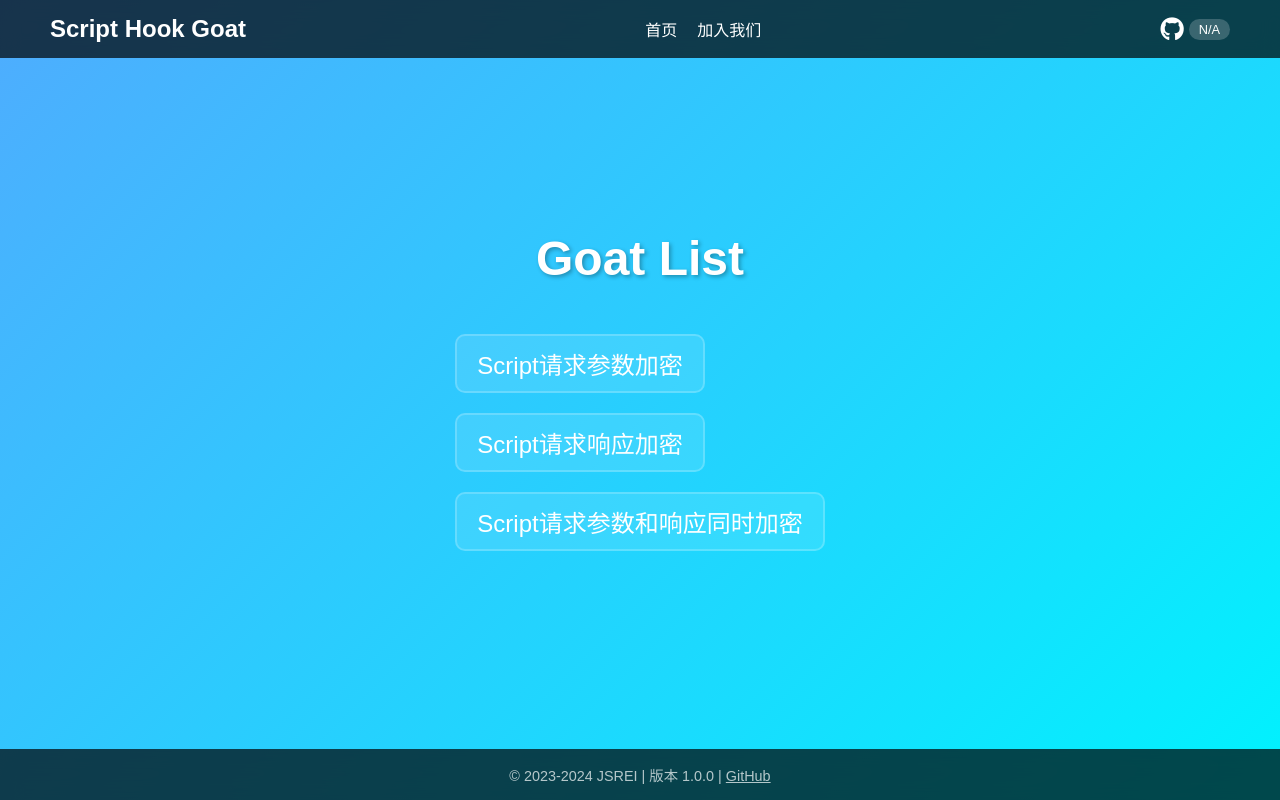
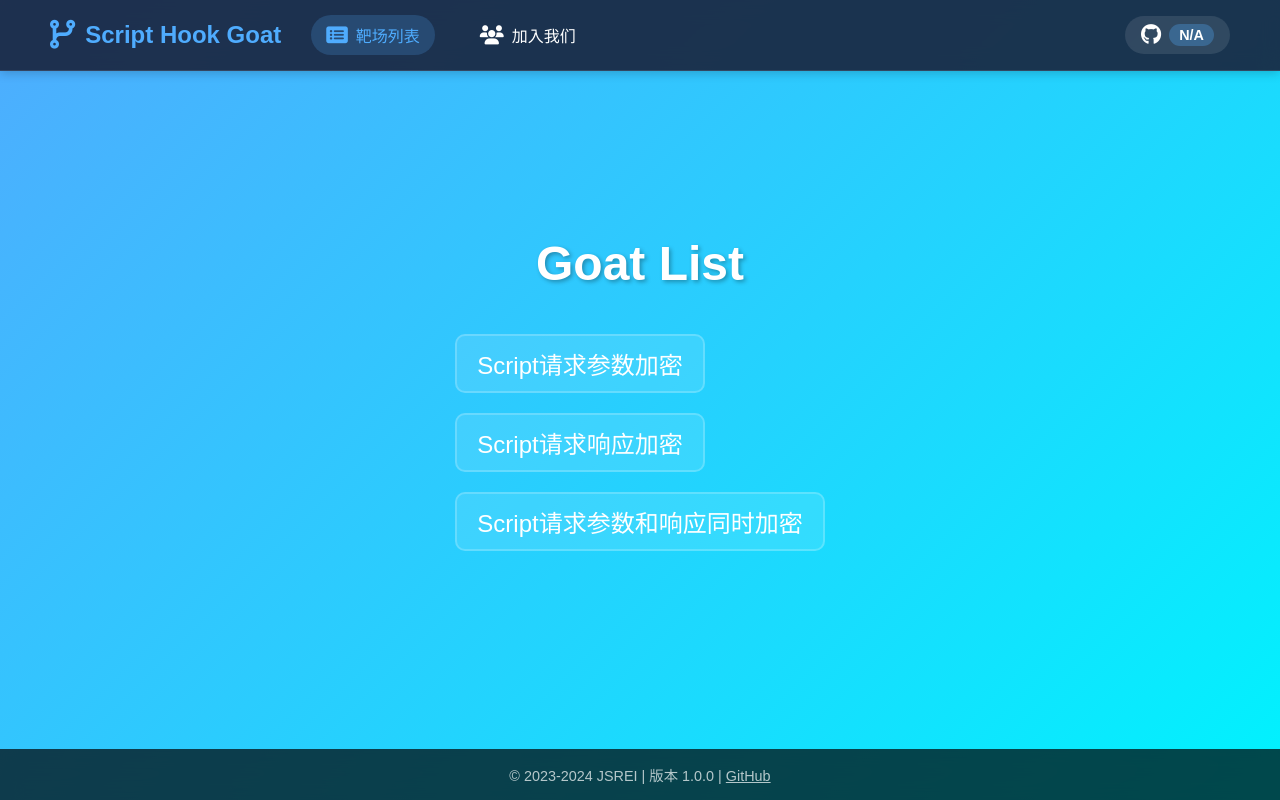
Before and after one commit to JSREI/js-script-hook-goat, a website: page public/index.html in a window 1280 px wide. Drawn offline with Linux system fonts and the light colour scheme; no server answers.

Commit message:
feat: 优化导航栏样式并更新文案
1. 将导航栏的'首页'文案修改为'靶场列表'\n2. 更新图标为更合适的fa-list-alt图标

```diff
--- a/public/index.html
+++ b/public/index.html
@@ -34,33 +34,62 @@
             top: 0;
             left: 0;
             width: 100%;
-            background-color: rgba(0, 0, 0, 0.7);
+            background-color: rgba(25, 35, 60, 0.9);
             backdrop-filter: blur(10px);
             z-index: 1000;
             padding: 15px 50px;
             display: flex;
-            justify-content: space-between;
             align-items: center;
+            box-shadow: 0 2px 10px rgba(0, 0, 0, 0.2);
+            border-bottom: 1px solid rgba(255, 255, 255, 0.1);
         }
 
         .navbar .logo {
             font-size: 1.5rem;
             font-weight: bold;
+            display: flex;
+            align-items: center;
+            color: #4facfe;
+            margin-right: 30px;
+        }
+
+        .logo-icon {
+            margin-right: 10px;
+            font-size: 1.8rem;
         }
 
         .navbar .nav-links {
             display: flex;
-            gap: 20px;
+            gap: 30px;
+            margin-right: auto;
         }
 
         .navbar .nav-links a {
             color: white;
             text-decoration: none;
             font-size: 1rem;
-            transition: color 0.3s ease;
+            transition: all 0.3s ease;
+            display: flex;
+            align-items: center;
+            padding: 8px 15px;
+            border-radius: 20px;
+            background: transparent;
+            position: relative;
+        }
+
+        .navbar .nav-links a i {
+            margin-right: 8px;
+            font-size: 1.2rem;
         }
 
         .navbar .nav-links a:hover {
+            color: #4facfe;
+            background: rgba(255, 255, 255, 0.1);
+            transform: translateY(-2px);
+        }
+
+        .navbar .nav-links a.active {
+            background: rgba(79, 172, 254, 0.2);
             color: #4facfe;
         }
 
@@ -68,30 +97,37 @@
             display: flex;
             align-items: center;
             gap: 15px;
+            margin-left: 20px;
         }
 
         .github-link {
             display: flex;
             align-items: center;
-            gap: 5px;
+            gap: 8px;
             color: white;
             text-decoration: none;
-            transition: color 0.3s ease;
+            transition: all 0.3s ease;
+            padding: 8px 16px;
+            border-radius: 20px;
+            background: rgba(255, 255, 255, 0.1);
         }
 
         .github-link:hover {
             color: #4facfe;
+            background: rgba(255, 255, 255, 0.2);
+            transform: translateY(-2px);
         }
 
         .github-logo {
-            font-size: 1.5rem;
+            font-size: 1.3rem;
         }
 
         .star-count {
-            background-color: rgba(255, 255, 255, 0.2);
+            background-color: rgba(79, 172, 254, 0.3);
             padding: 3px 10px;
             border-radius: 20px;
-            font-size: 0.8rem;
+            font-size: 0.9rem;
+            font-weight: bold;
         }
 
         /* 页脚样式 */
@@ -276,10 +312,17 @@
 <body>
     <!-- 导航栏 -->
     <div class="navbar">
-        <div class="logo">Script Hook Goat</div>
+        <div class="logo">
+            <i class="fas fa-code-branch logo-icon"></i>
+            Script Hook Goat
+        </div>
         <div class="nav-links">
-            <a href="#screen-1">首页</a>
-            <a href="#screen-2">加入我们</a>
+            <a href="#screen-1" class="active">
+                <i class="fas fa-list-alt"></i>靶场列表
+            </a>
+            <a href="#screen-2">
+                <i class="fas fa-users"></i>加入我们
+            </a>
         </div>
         <div class="github-container">
             <a href="https://github.com/JSREI/js-script-hook-goat" class="github-link" target="_blank">
@@ -356,8 +399,35 @@
                 });
         }
 
-        // 页面加载时获取star数量
-        document.addEventListener('DOMContentLoaded', fetchStarCount);
+        // 页面初始化
+        document.addEventListener('DOMContentLoaded', function() {
+            // 获取star数
+            fetchStarCount();
+
+            // 导航激活状态处理
+            const navLinks = document.querySelectorAll('.nav-links a');
+            const sections = document.querySelectorAll('.screen');
+
+            function setActiveLink() {
+                let currentSection = '';
+                sections.forEach(section => {
+                    const sectionTop = section.offsetTop;
+                    const sectionHeight = section.clientHeight;
+                    if (window.scrollY >= (sectionTop - sectionHeight/3)) {
+                        currentSection = section.getAttribute('id');
+                    }
+                });
+
+                navLinks.forEach(link => {
+                    link.classList.remove('active');
+                    if(link.getAttribute('href') === `#${currentSection}`) {
+                        link.classList.add('active');
+                    }
+                });
+            }
+
+            window.addEventListener('scroll', setActiveLink);
+            setActiveLink(); // 初始设置
 
             // 平滑滚动
             document.querySelectorAll('a[href^="#"]').forEach(anchor => {
@@ -368,6 +438,7 @@
                     });
                 });
             });
+        });
     </script>
 </body>
 </html>
```
Lines whose indentation alone changed are shown as unchanged.
